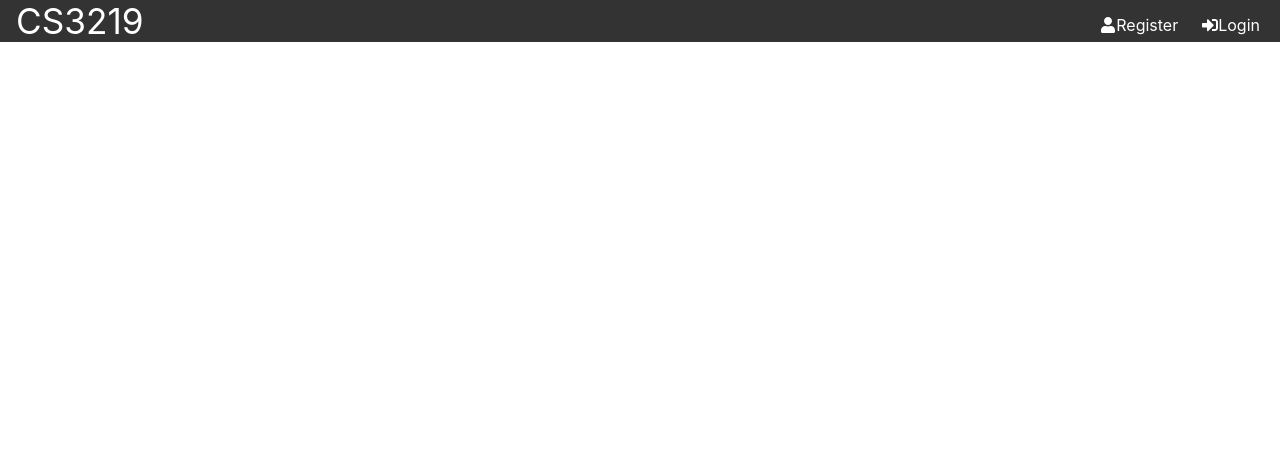
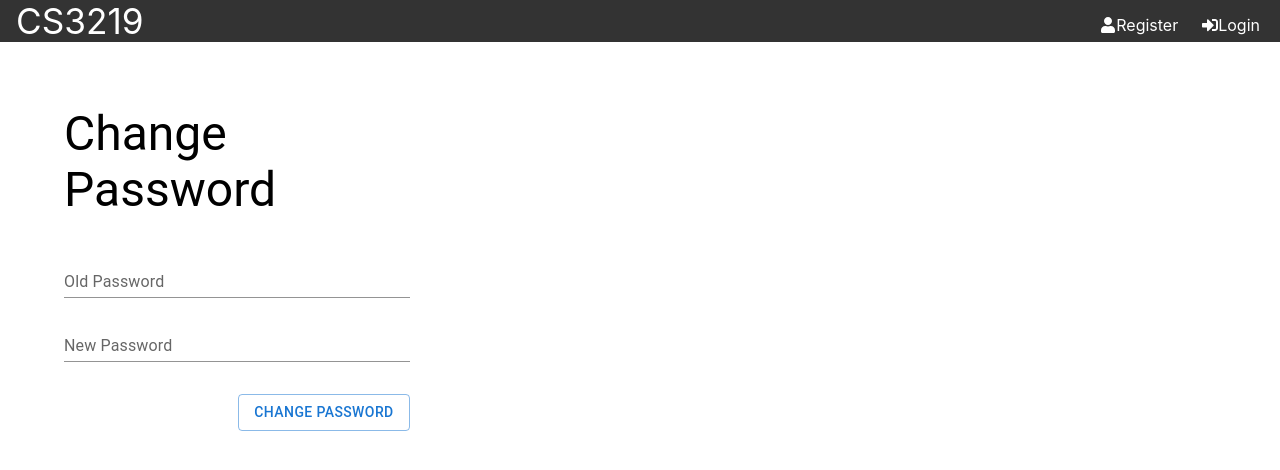
Before and after one commit to CS3219-AY2223S1/cs3219-project-ay2223s1-g7, a React (Create React App) app in the folder frontend/: page /changepw in a window 1280 px wide. Shown: the top 470 px of the page. Built offline with nearby package versions, Linux system fonts and the light colour scheme.

Commit message:
implement frontend for change password

```diff
--- a/frontend/src/App.js
+++ b/frontend/src/App.js
@@ -4,6 +4,8 @@ import SignupPage from './components/SignupPage';
 import LoginPage from './components/LoginPage';
 import QuestionSelectionPage from './components/QuestionSelectionPage'
 import SettingsPage from './components/SettingsPage'
+import ChangepwPage from './components/ChangepwPage'
+
 
 import {Box} from "@mui/material";
 
@@ -20,6 +22,7 @@ function App() {
                         <Route path="/signup" element={<SignupPage/>}/>
                         <Route path="/login" element={<LoginPage/>}/>
                         <Route path="/settings" element={<SettingsPage/>}/>
+                        <Route path="/changepw" element={<ChangepwPage/>}/>
                         <Route path="/home" element={<QuestionSelectionPage/>}/>
                     </Routes>
                 </Router>
--- /dev/null
+++ b/frontend/src/components/ChangepwPage.js
@@ -0,0 +1,106 @@
+import {
+    Box,
+    Button,
+    Dialog,
+    DialogActions,
+    DialogContent,
+    DialogContentText,
+    DialogTitle,
+    TextField,
+    Typography
+} from "@mui/material";
+import {useState} from "react";
+import axios from "axios";
+import {URL_USER_SVC} from "../configs";
+import {STATUS_CODE_CONFLICT, STATUS_CODE_CREATED} from "../constants";
+import {Link, useNavigate} from "react-router-dom";
+
+
+function ChangepwPage() {
+    const navigate = useNavigate();
+
+    const [oldPassword, setOldPassword] = useState("")
+    const [newPassword, setNewPassword] = useState("")
+    const [isDialogOpen, setIsDialogOpen] = useState(false)
+    const [dialogTitle, setDialogTitle] = useState("")
+    const [dialogMsg, setDialogMsg] = useState("")
+    const [isChangeSuccess, setIsChangeSuccess] = useState(false)
+
+    const handleChangePassword = async () => {
+        setIsChangeSuccess(false)
+        const token = document.cookie.replace(/(?:(?:^|.*;\s*)jwt_token\s*\=\s*([^;]*).*$)|^.*$/, "$1");
+        const username = document.cookie.replace(/(?:(?:^|.*;\s*)user\s*\=\s*([^;]*).*$)|^.*$/, "$1");
+
+        const res = await axios.post(URL_USER_SVC + '/changepw', { username, oldPassword, newPassword, token })
+            .catch((err) => {
+                setErrorDialog('Please try again later')
+            })
+        if (res && res.status === STATUS_CODE_CREATED) {
+            document.cookie = "jwt_token= ; expires = Thu, 01 Jan 1970 00:00:00 GMT"
+            document.cookie = "user= ; expires = Thu, 01 Jan 1970 00:00:00 GMT"
+            setSuccessDialog('Password successfully changed, pleast log in again')
+            setIsChangeSuccess(true)
+            setTimeout(toLogin, 2000);
+        }
+    }
+
+    const toLogin = () => navigate('/login')
+
+    const closeDialog = () => setIsDialogOpen(false)
+
+    const setSuccessDialog = (msg) => {
+        setIsDialogOpen(true)
+        setDialogTitle('Success')
+        setDialogMsg(msg)
+    }
+
+    const setErrorDialog = (msg) => {
+        setIsDialogOpen(true)
+        setDialogTitle('Error')
+        setDialogMsg(msg)
+    }
+
+    return (
+        <Box display={"flex"} flexDirection={"column"} width={"30%"}>
+            <Typography variant={"h3"} marginBottom={"2rem"}>Change Password</Typography>
+
+            <TextField
+                label="Old Password"
+                variant="standard"
+                type="password"
+                value={oldPassword}
+                onChange={(e) => setOldPassword(e.target.value)}
+                sx={{marginBottom: "1rem"}}
+            />
+            <TextField
+                label="New Password"
+                variant="standard"
+                type="new password"
+                value={newPassword}
+                onChange={(e) => setNewPassword(e.target.value)}
+                sx={{marginBottom: "2rem"}}
+            />
+            <Box display={"flex"} flexDirection={"row"} justifyContent={"flex-end"}>
+                <Button variant={"outlined"} onClick={handleChangePassword}>Change Password</Button>
+            </Box>
+
+            <Dialog
+                open={isDialogOpen}
+                onClose={closeDialog}
+            >
+                <DialogTitle>{dialogTitle}</DialogTitle>
+                <DialogContent>
+                    <DialogContentText>{dialogMsg}</DialogContentText>
+                </DialogContent>
+                <DialogActions>
+                    {isChangeSuccess
+                        ? <></>
+                        : <Button onClick={closeDialog}>Done</Button>
+                    }
+                </DialogActions>
+            </Dialog>
+        </Box>
+    )
+}
+
+export default ChangepwPage;
--- a/frontend/src/components/SettingsPage.js
+++ b/frontend/src/components/SettingsPage.js
@@ -60,10 +60,15 @@ function SettingsPage() {
         setSuccessDialog('Are you sure you want to delete?')
     }
 
+    const handleChangePw = () => {
+        navigate('/changepw')
+    }
+
     return (
         <div className="home">
 
           <Button  className="settings-button" variant={"outlined"} onClick={handleDel}>Delete User</Button>
+          <Button  className="settings-button" variant={"outlined"} onClick={handleChangePw}>Change password</Button>
 
             {
             <Dialog
```
